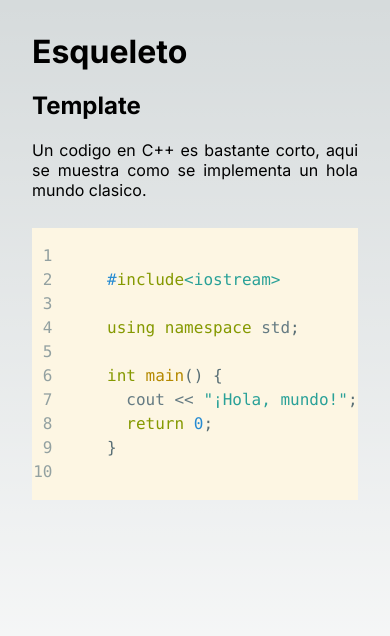
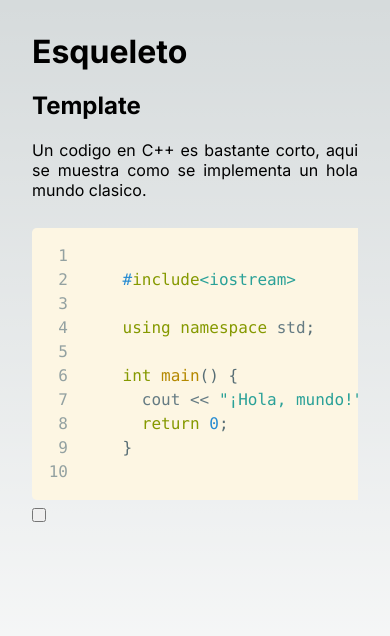
Before and after one commit to JDDMR03/CodeXLearn, a Next.js app: page /esqueleto in a window 390 px wide. Shown: the top 636 px of the page. Built offline with nearby package versions, Linux system fonts and the light colour scheme; a web font is replaced by a local one.

Commit message:
adding copy to clipboard feature

```diff
--- a/src/styles/Article.module.css
+++ b/src/styles/Article.module.css
@@ -29,6 +29,7 @@
 }
 
 .code{
+  width: 100%;
   display: flex;
   flex-direction: column;
   align-items: flex-start;
@@ -76,4 +77,7 @@
     justify-content: center;
     align-items: center;
   }
+  .code{
+    overflow-x: auto;
+  }
 }
```
